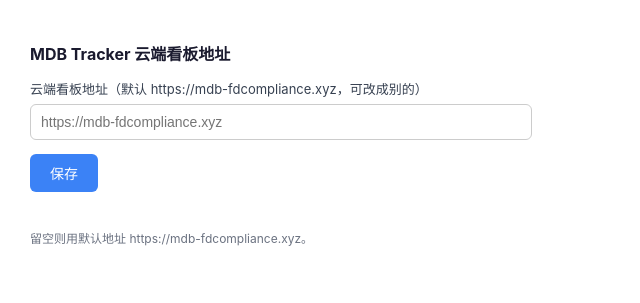
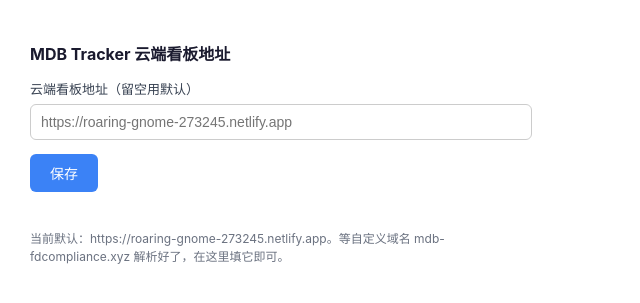
Before and after one commit to luluwin0508/mdb-tracker-cloud-product, a browser extension: page extension/options.html in a window 1280 px wide. Shown: the whole page, without its empty margins (0-640 px from the left). Drawn offline with Linux system fonts and the light colour scheme.

Commit message:
Switch extension default API base to Netlify URL (custom domain pending)

```diff
--- a/extension/background.js
+++ b/extension/background.js
@@ -2,7 +2,8 @@
 // 不再自动注入/自动抓取，完全由你点击触发。
 
 // 默认云端地址；可在扩展「选项」页覆盖（选项优先）。
-const DEFAULT_API_BASE = "https://mdb-fdcompliance.xyz";
+// xyz 域名好了之后可改回 https://mdb-fdcompliance.xyz
+const DEFAULT_API_BASE = "https://roaring-gnome-273245.netlify.app";
 
 async function getApiBase() {
   const { apiBase } = await chrome.storage.sync.get("apiBase");
--- a/extension/options.html
+++ b/extension/options.html
@@ -16,11 +16,11 @@
 </head>
 <body>
   <h1>MDB Tracker 云端看板地址</h1>
-  <label for="apiBase">云端看板地址（默认 https://mdb-fdcompliance.xyz，可改成别的）</label>
-  <input id="apiBase" type="url" placeholder="https://mdb-fdcompliance.xyz">
+  <label for="apiBase">云端看板地址（留空用默认）</label>
+  <input id="apiBase" type="url" placeholder="https://roaring-gnome-273245.netlify.app">
   <button id="save">保存</button>
   <div id="status"></div>
-  <p class="hint">留空则用默认地址 https://mdb-fdcompliance.xyz。</p>
+  <p class="hint">当前默认：https://roaring-gnome-273245.netlify.app。等自定义域名 mdb-fdcompliance.xyz 解析好了，在这里填它即可。</p>
   <script src="options.js"></script>
 </body>
 </html>
```
